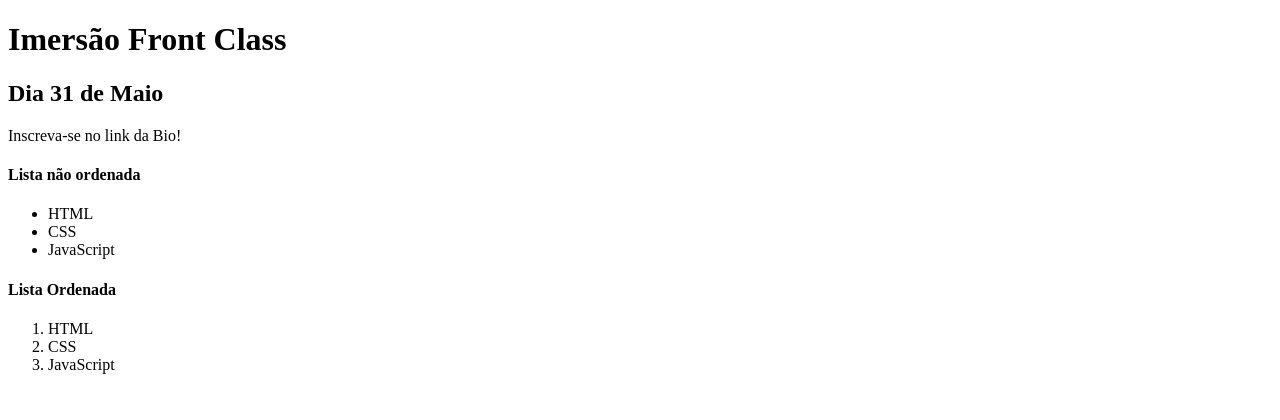
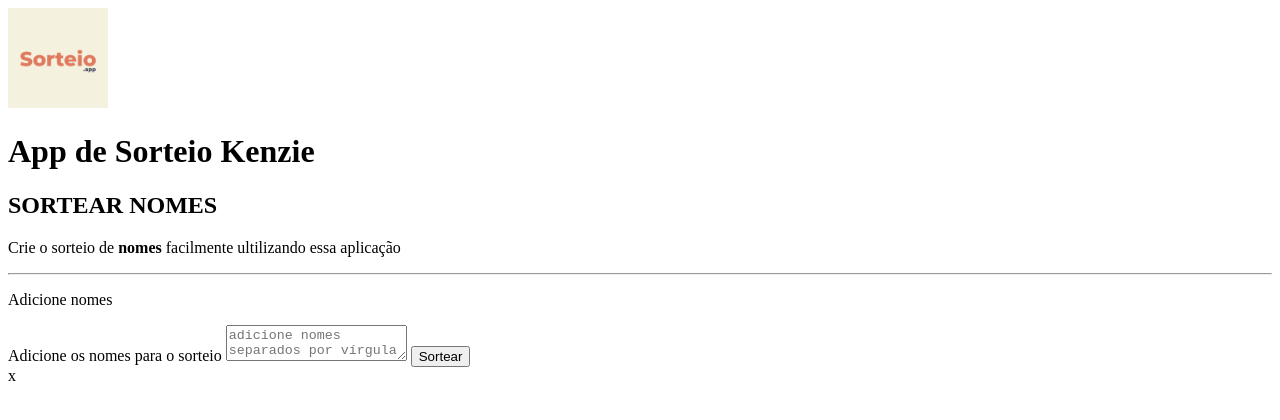
Before and after one commit to woliveira1728/app-sorteio-kenzie-academy, a plain HTML site: page index.html in a window 1280 px wide. Drawn offline with Linux system fonts and the light colour scheme.

Commit message:
html finished.

```diff
--- a/index.html
+++ b/index.html
@@ -1,5 +1,5 @@
 <!DOCTYPE html>
-<html lang="en">
+<html lang="pt-br">
     <head>
         <meta charset="UTF-8">
         <meta http-equiv="X-UA-Compatible" content="IE=edge">
@@ -7,25 +7,32 @@
         <title>App de Sorteio</title>
     </head>
     <body>
-        <h1>Imersão Front Class</h1>
-        <h2>Dia 31 de Maio</h2>
+        <head>
+            <img width="100" src="./assets/img/logo.png" alt="Logo app de Sorteio"/>
+            <h1>App de Sorteio Kenzie</h1>
+        </head>
 
-        <p>Inscreva-se no link da Bio!</p>
+        <main>
+            <h2>SORTEAR NOMES</h2>
+            <p>Crie o sorteio de <strong>nomes</strong> facilmente ultilizando essa aplicação</p>
 
-        <h4>Lista não ordenada</h4>
+            <hr>
 
-        <ul>
-            <li>HTML</li>
-            <li>CSS</li>
-            <li>JavaScript</li>
-        </ul>
+            <p class="text-left">Adicione nomes</p>
 
-        <h4>Lista Ordenada</h4>
+            <div class="form">
+                <label for="inputNames">Adicione os nomes para o sorteio</label>
+                <textarea id="inputNames" placeholder="adicione nomes separados por vírgula ex. (Maria, João, etc)"></textarea>
+                <button class="raffleButton">Sortear</button>
+            </div>
 
-        <ol>
-            <li>HTML</li>
-            <li>CSS</li>
-            <li>JavaScript</li>
-        </ol>
+            <div class="resul">
+                <span class="close">x</span>
+            </div>
+        </main>
+
+        <footer>
+
+        </footer>
     </body>
 </html>
```
Also changed, not shown: assets/img/logo.png (added).
